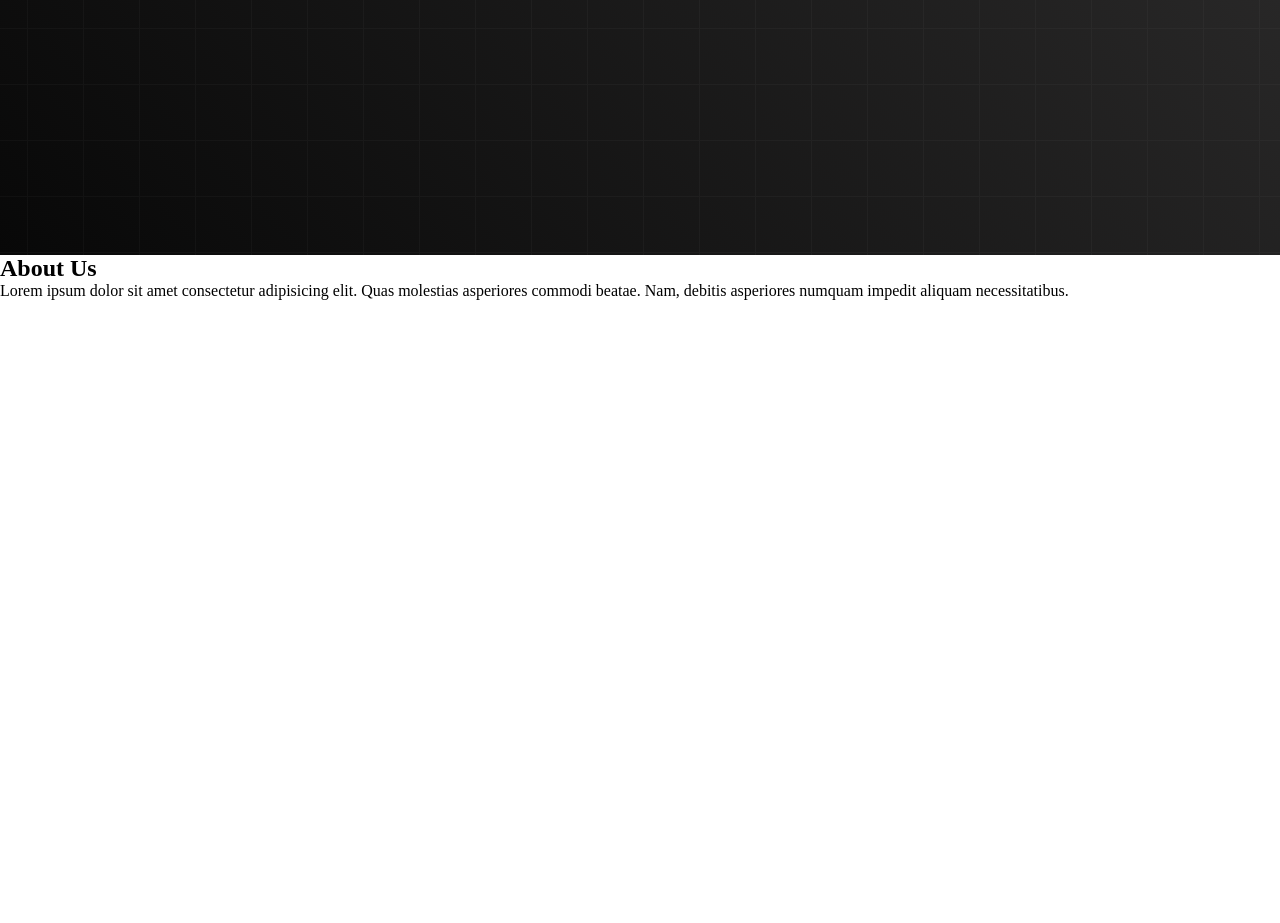
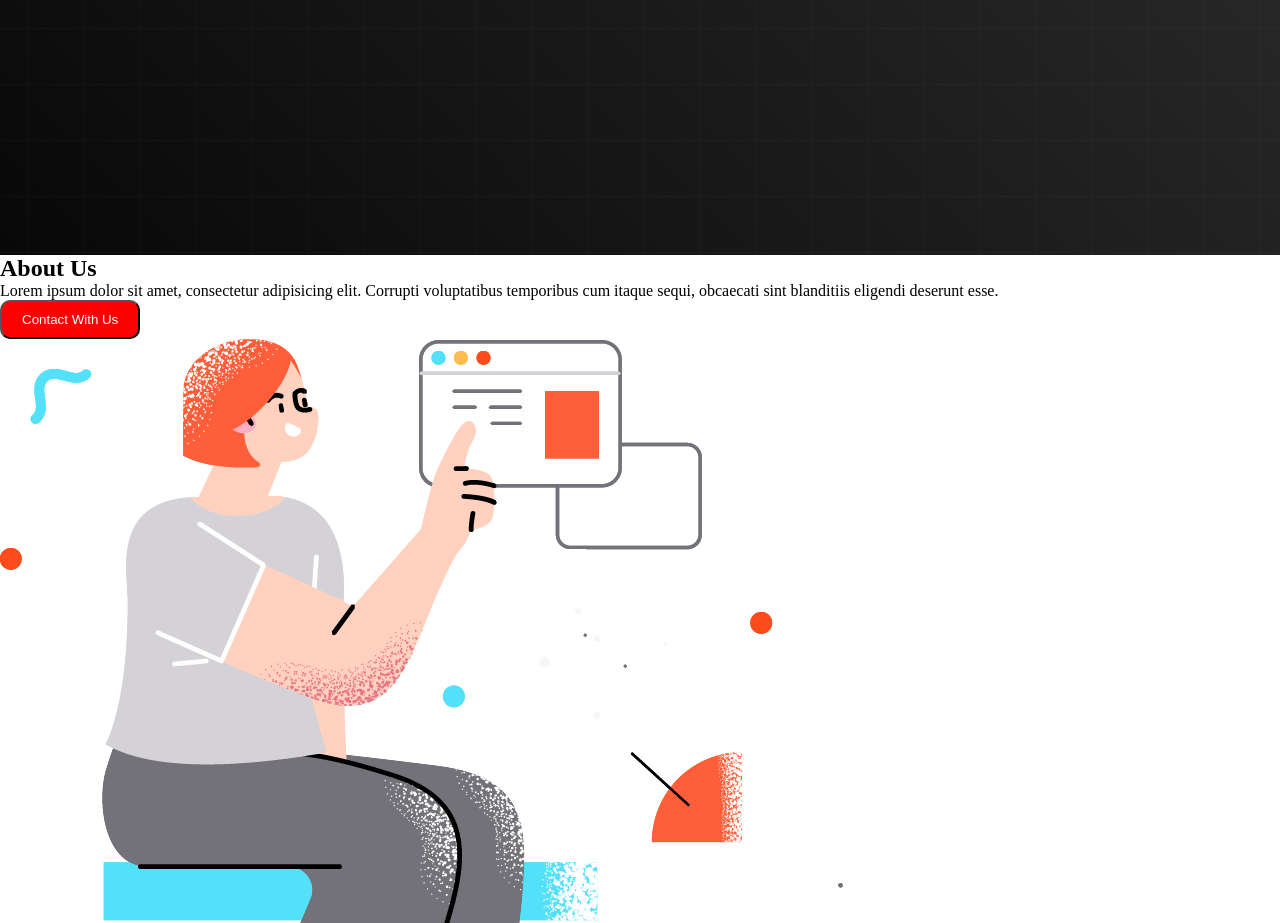
Before and after one commit to Chumki111/my-github-website, a plain HTML site: page index.html in a window 1280 px wide. Shown: the part 617-1540 px from the top of the page. Before the commit the page ends 917 px from the top, so only its background shows below. Drawn offline with Linux system fonts and the light colour scheme.

Commit message:
added my commit

```diff
--- a/index.html
+++ b/index.html
@@ -35,9 +35,22 @@
                     <img class="banner-img" src="./images/banner.png" alt="">
                 </div>
             </div>
+
+      </section>
+      <section>
+      <div class="about-banner">
+
+        <div class="about-text">
+
             <h1>About Us</h1>
-            <p>Lorem ipsum dolor sit amet consectetur adipisicing elit. Quas molestias asperiores commodi beatae. Nam, debitis asperiores numquam impedit aliquam necessitatibus.</p>
-      </section>
+            <p>Lorem ipsum dolor sit amet, consectetur adipisicing elit. Corrupti voluptatibus temporibus cum itaque sequi, obcaecati sint blanditiis eligendi deserunt esse.</p>
+            <button class="btn">Contact With Us</button>
+        </div>
+        <div class="about-photo">
+            <img class="about-img" src="./images/section.png" alt="">
+        </div>
+      </div>
+    </section>
     </main>
     <footer></footer>
 </body>
```
